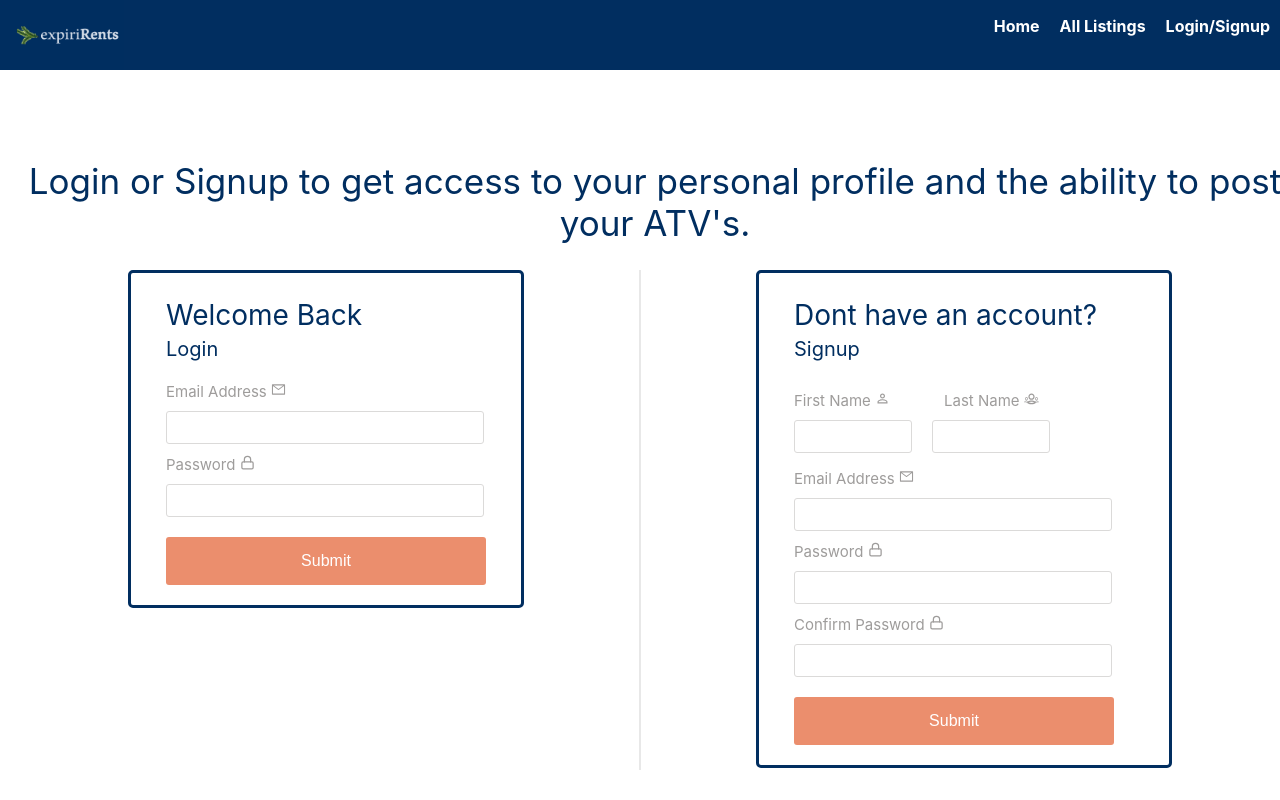
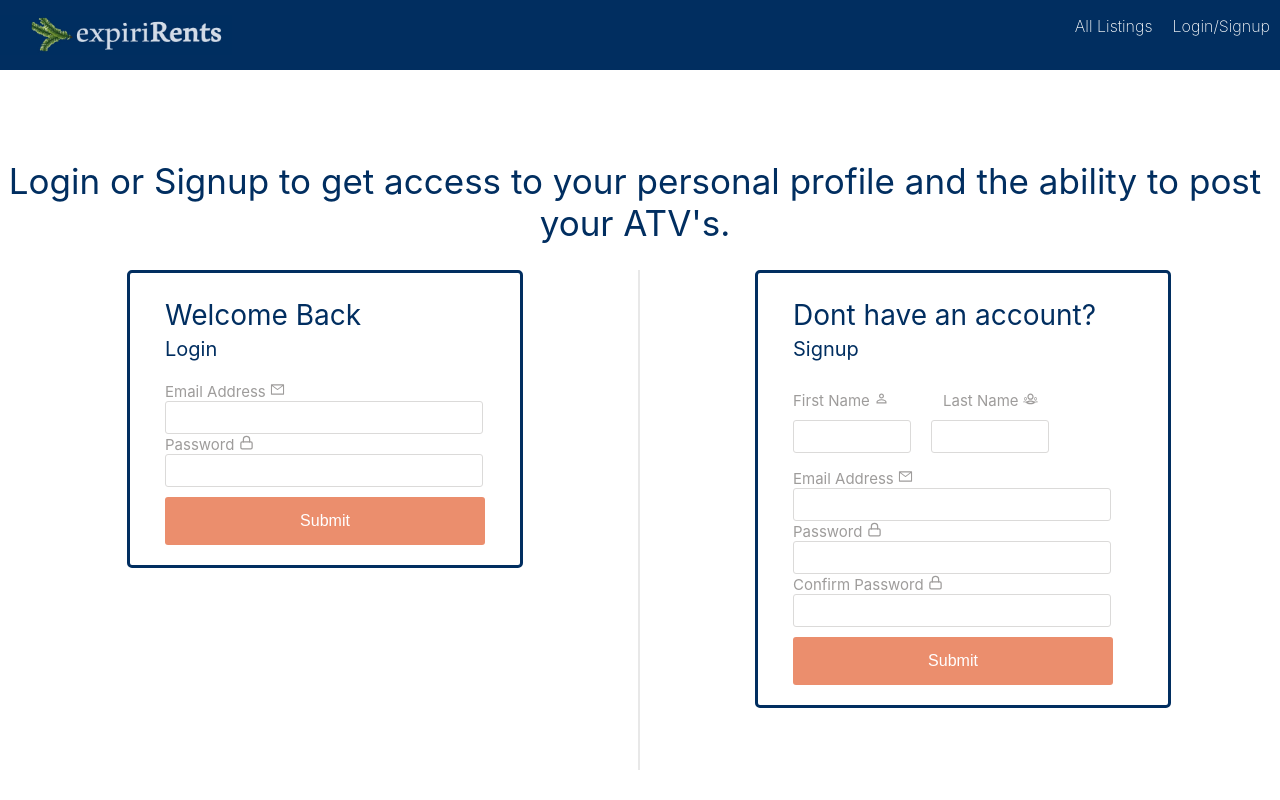
Before and after one commit to IsabelGlasbrenner/expirirents-v1.1, a React (Create React App) app: page /login-or-signup in a window 1280 px wide. Shown: the top 800 px of the page. Built offline with nearby package versions, Linux system fonts and the light colour scheme.

Commit message:
Prettier header

```diff
--- a/src/components/css/header.css
+++ b/src/components/css/header.css
@@ -2,6 +2,7 @@
   height: 70px;
   background-color: #012e60;
   text-align: left;
+  width: 100%;
 }
 
 ul {
@@ -9,6 +10,11 @@ ul {
   color: #52abd4;
 }
 
+li {
+	font-weight: 200;
+}
+
 .logo {
-  height: 70px;
+  margin-top: 15px;
+  height: 40px;
 }
--- a/src/components/header.js
+++ b/src/components/header.js
@@ -6,9 +6,8 @@ import { BrowserRouter as Router, Route, Link } from "react-router-dom";
 const Header = () => {
 	return (
 		<header className="header">
-      <img src={logo} className="logo" alt="expiriRents" />
+			<Link to="/"><img src={logo} className="logo" alt="expiriRents" /></Link>
 			<ul>
-        <Link to="/"><li>Home</li></Link>
 				<Link to="/listings"><li>All Listings</li></Link>
 				<Link to="/login-or-signup"><li>Login/Signup</li></Link>
 			</ul>
--- a/src/css/login-or-signup.css
+++ b/src/css/login-or-signup.css
@@ -4,7 +4,9 @@
 }
 
 .heading{
-	padding: 20px;
+	padding: 0px;
+	padding-bottom: 20px;
+	padding-top: 20px;
 	font-size: 35px;
 	margin: 10px;
 	text-align: center;
@@ -12,7 +14,8 @@
 }
 
 .email-or-password{
-	padding: 10px;
+	padding: 0px;
+	margin: 0px;
 }
 
 .login-or-signup{
@@ -34,6 +37,7 @@
 }
 
 .form-2{
+	padding-right: 0px;
 	border-style: solid;
 	border-color: #012e60;
 	width: 370px;
@@ -80,7 +84,17 @@
 	font-size: 20px;
 }
 
-.half-page{
+.half-page-1{
+	border-right-style: solid;
+	border-color: #e8e8e8;
+	border-width: 2px;
+	height: 500px;
+	vertical-align: middle;
+}
+
+.half-page-2{
+	padding: 0px;
+	margin: 0px;
 	border-right-style: solid;
 	border-color: #e8e8e8;
 	border-width: 2px;
--- a/src/login-or-signup.js
+++ b/src/login-or-signup.js
@@ -9,11 +9,6 @@ import { AiOutlineMail } from "react-icons/ai";
 import { FiLock } from "react-icons/fi";
 import { MdPersonOutline } from "react-icons/md";
 import { TiGroupOutline } from "react-icons/ti";
-
-
-
-
-
 import { BrowserRouter as Router, Route, Link } from "react-router-dom";
 
 const initialState = {
@@ -66,7 +61,7 @@ class LoginOrSignup extends React.Component {
 				<div className="body">
 					<Row className="login-or-signup">
 						<p className="heading"> Login or Signup to get access to your personal profile and the ability to post your ATV's.</p>
-						<Col className="half-page">
+						<Col className="half-page-1">
 							<Form onSubmit={this.handleLogin} className="form-1">
 								<Form.Group>
 									<Col>
@@ -105,7 +100,7 @@ class LoginOrSignup extends React.Component {
 								</Form.Group>
 							</Form>
 						</Col>
-						<Col>
+						<Col className="half-page-2">
 							<Form onSubmit={this.handleLogin} className="form-2">
 								<Form.Group>
 									<Col>
```
Also changed, not shown: src/images/logo.jpg. Lines whose indentation alone changed are shown as unchanged.
